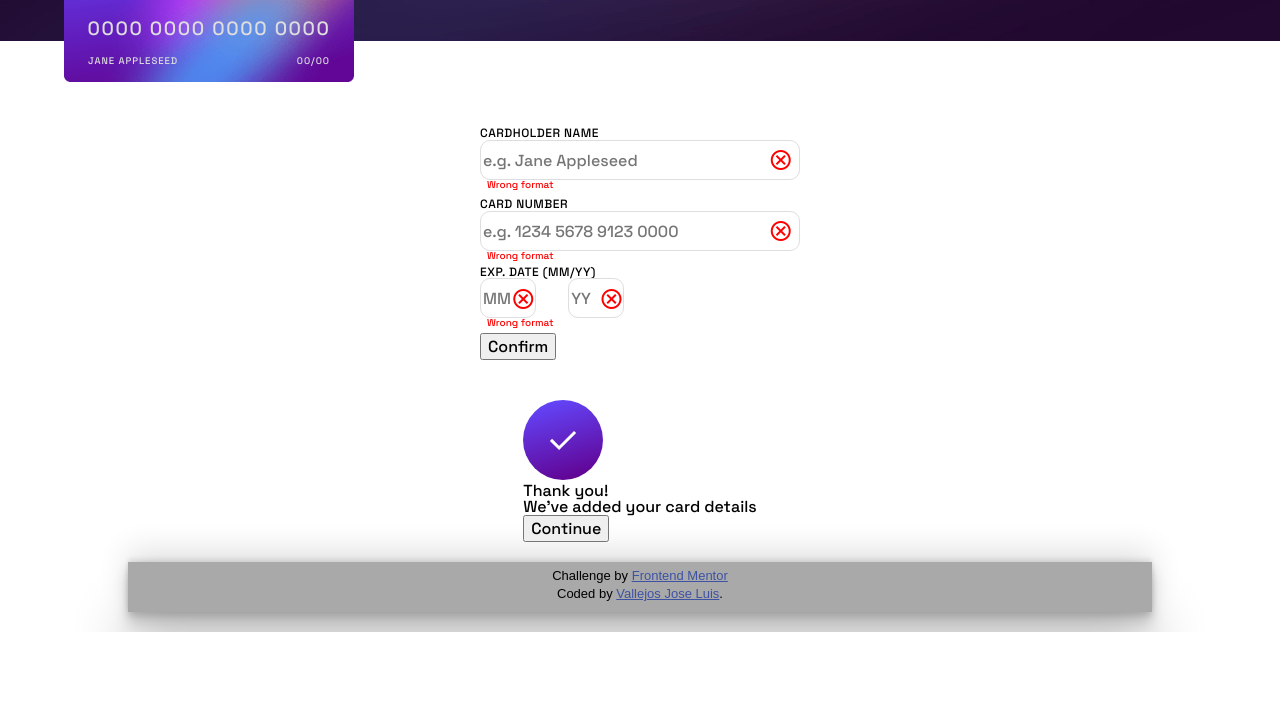
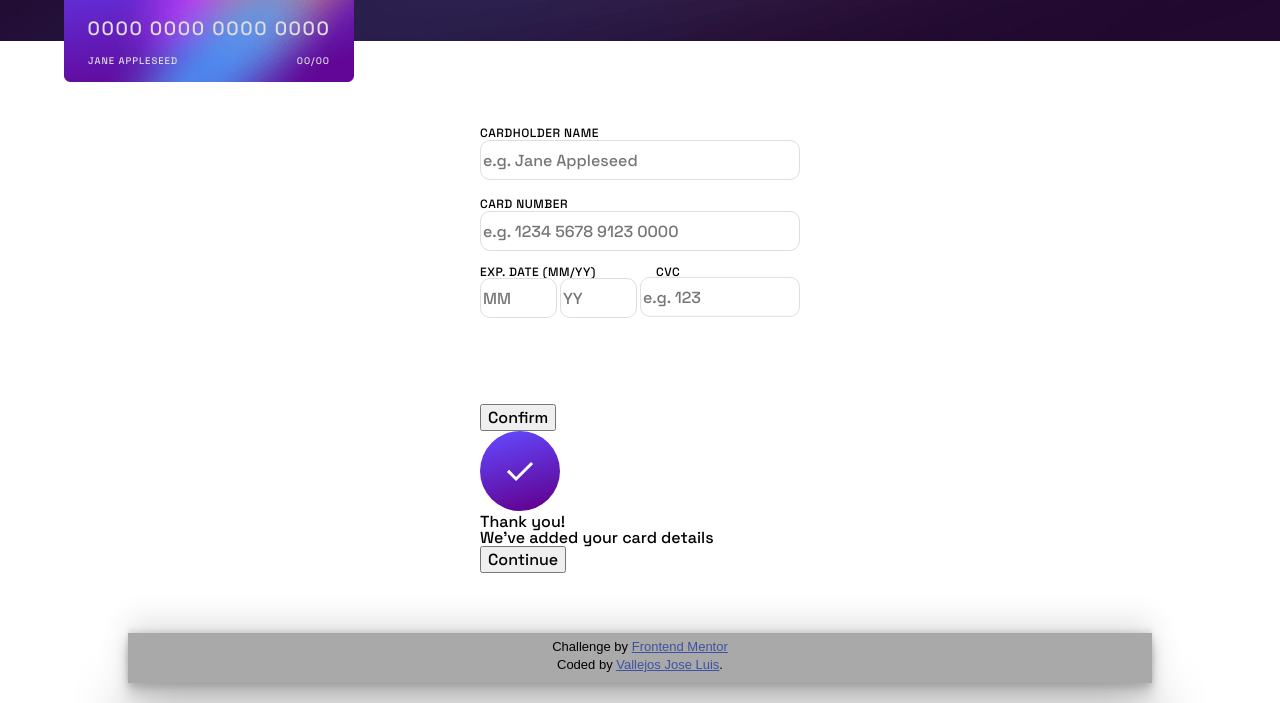
Before and after one commit to NikolaiKoz/FrontendMentor-interactive-card-details-form-main.github.io, a plain HTML site: page index.html in a window 1280 px wide. Shown: the part 199-902 px from the top of the page. Before the commit the page ends 831 px from the top, so only its background shows below. Drawn offline with nearby package versions, Linux system fonts and the light colour scheme.

Commit message:
:bookmark: Form done.

```diff
--- a/index.html
+++ b/index.html
@@ -1,16 +1,20 @@
 <!DOCTYPE html>
 <html lang="en">
+
 <head>
-  <meta name              = "Author" lang="es" content="Jose Luis Vallejos">
-  <meta name              = "keywords" content="site, grid, flexbox, training, frontendmentor, challenge, html, css, JavaScript, form, card details,>
-  <meta name              = "description" content="The interactive card details form is a challenge from the page frontendmentor.io">
-  <meta name              = "copyright" content="Copyright Jose Luis Vallejos">
+  <meta name="Author" lang="es" content="Jose Luis Vallejos">
+  <meta name="keywords" content="site, grid, flexbox, training, frontendmentor, challenge, html, css, JavaScript, form, card details,>
+  <meta name              = " description"
+    content="The interactive card details form is a challenge from the page frontendmentor.io">
+  <meta name="copyright" content="Copyright Jose Luis Vallejos">
   <meta charset="UTF-8">
-  <meta name="viewport" content="width=device-width, initial-scale=1.0"> <!-- displays site properly based on user's device -->
+  <meta name="viewport" content="width=device-width, initial-scale=1.0">
+  <!-- displays site properly based on user's device -->
   <link rel="preconnect" href="https://fonts.googleapis.com">
   <link rel="preconnect" href="https://fonts.gstatic.com" crossorigin>
   <link href="https://fonts.googleapis.com/css2?family=Space+Grotesk:wght@500&display=swap" rel="stylesheet">
-  <link rel="stylesheet" href="https://fonts.googleapis.com/css2?family=Material+Symbols+Outlined:opsz,wght,FILL,GRAD@48,400,0,0" />
+  <link rel="stylesheet"
+    href="https://fonts.googleapis.com/css2?family=Material+Symbols+Outlined:opsz,wght,FILL,GRAD@48,400,0,0" />
   <link rel="icon" type="image/png" sizes="32x32" href="./images/favicon-32x32.png">
   <link rel="stylesheet" href="./styles/style.css">
 
@@ -18,6 +22,7 @@
 
 
 </head>
+
 <body>
 
   <main class="main">
@@ -27,7 +32,8 @@
       <!-- BACKGROUND -->
 
       <picture class="main__cardAndBackground__backgroundContainer">
-        <img src="./images/bg-main-mobile.png" alt="Background mobile image" class="main__cardAndBackground__backgroundContainer__img">
+        <img src="./images/bg-main-mobile.png" alt="Background mobile image"
+          class="main__cardAndBackground__backgroundContainer__img">
       </picture>
 
       <!-- CARD BACK -->
@@ -35,7 +41,8 @@
       <div class="main__cardAndBackground__backCard">
         <picture>
 
-          <img src="./images/bg-card-back.png" alt="Back card image" class="main__cardAndBackground__backCard__container__img">
+          <img src="./images/bg-card-back.png" alt="Back card image"
+            class="main__cardAndBackground__backCard__container__img">
 
           <p class="main__cardAndBackground__backCard__container__cardCodeConfirm">
             000
@@ -48,11 +55,13 @@
       <div class="main__cardAndBackground__frontCard">
 
         <picture>
-          <img src="./images/bg-card-front.png" alt="Front card image" class="main__cardAndBackground__frontCard__container__img">
+          <img src="./images/bg-card-front.png" alt="Front card image"
+            class="main__cardAndBackground__frontCard__container__img">
         </picture>
 
         <picture class="main__cardAndBackground__frontCard__containerLogo">
-          <img src="./images/card-logo.svg" alt="Logo image" class="main__cardAndBackground__frontCard__containerLogo__logo">
+          <img src="./images/card-logo.svg" alt="Logo image"
+            class="main__cardAndBackground__frontCard__containerLogo__logo">
         </picture>
 
         <div class="main__cardAndBackground__frontCard__data">
@@ -92,7 +101,8 @@
         <div class="form__group" id="form__group">
           <label for="cardNumber" class="form__label">Card number</label>
           <div class="form__group-input">
-            <input type="text" class="form__input" id="cardNumber" name="cardNumber" placeholder="e.g. 1234 5678 9123 0000">
+            <input type="text" class="form__input" id="cardNumber" name="cardNumber"
+              placeholder="e.g. 1234 5678 9123 0000">
             <span class="material-symbols-outlined form__validation-state">cancel</span>
           </div>
           <p class="form__input-error">Wrong format</p>
@@ -109,13 +119,24 @@
               <input type="text" class="form__inputDate" id="mm" name="mm" placeholder="MM">
               <span class="material-symbols-outlined form__validation-stateDate">cancel</span>
 
-            <input type="text" class="form__inputDate" id="yy" name="yy" placeholder="YY">
-            <span class="material-symbols-outlined form__validation-stateDate">cancel</span>
+              <input type="text" class="form__inputDate yy" id="yy" name="yy" placeholder="YY">
+              <span class="material-symbols-outlined form__validation-stateDate cancelYy">cancel</span>
             </div>
 
             <p class="form__input-error">Wrong format</p>
+
+            <!-- CVC -->
+
+            <div class="form__group-inputcvc" id="form__group">
+              <label for="cvc" class="form__label">cvc</label>
+              <div class="form__group-inputcvc">
+                <input type="text" class="form__inputcvc" id="cvc" name="cardNumber" placeholder="e.g. 123">
+                <span class="material-symbols-outlined form__validation-statecvc">cancel</span>
               </div>
+              <p class="form__input-error">Wrong format</p>
+
             </div>
+
 
             <div class="form__group form__group-btn-enviar">
               <button type="submit" class="form__btn">Confirm</button>
@@ -153,19 +174,19 @@
 
   <footer>
 
-    <div class            = "attribution">
+    <div class="attribution">
 
       <p>
 
         Challenge by
 
-        <a href           = "https://www.frontendmentor.io?ref=challenge" target="_blank">Frontend Mentor</a>
+        <a href="https://www.frontendmentor.io?ref=challenge" target="_blank">Frontend Mentor</a>
 
       </p>
 
       <p>
         Coded by
-        <a href           = "https://github.com/NikolaiKoz">Vallejos Jose Luis</a>.
+        <a href="https://github.com/NikolaiKoz">Vallejos Jose Luis</a>.
       </p>
 
 
@@ -176,4 +197,5 @@
   <script src="./js/confirmSendForm.js"></script>
   <script src="./js/inputsToCardImg.js"></script>
 </body>
+
 </html>
--- a/styles/style.css
+++ b/styles/style.css
@@ -184,8 +184,13 @@ section, input, footer, button{
 
 }
 
+.containerDateAndCvc{
+	position: relative;
+}
+
 .form__inputDate{
-	width: 3.5em;
+	position: relative;
+	width: 4.8em;
 	height: 2.5em;
 	border: 1px solid var(--light-grayish-violet);
 	border-radius: 10px;
@@ -198,11 +203,51 @@ section, input, footer, button{
 	top: .32em;
 }
 
+.yy{
+	position: absolute;
+	left: 5em;
+}
+
+
+
 .form__validation-stateDate{
 	color: red;
 	position: relative;
-	right: 1.2em;
+	right: 1.4em;
 	top: .32em;
+}
+
+.cancelYy{
+	left: .8em;
+}
+
+.form__group-inputcvc{
+	position: relative;
+	left: 11em;
+	bottom: 4.4em;
+}
+
+.form__inputcvc{
+	transform: translate(-12em, 4.3em);
+	width: 10em;
+	height: 2.5em;
+	border: 1px solid var(--light-grayish-violet);
+	border-radius: 10px;
+}
+
+.form__validation-statecvc{
+	position: absolute;
+	color: red;
+	left: -2.6em;
+	top: 3.2em;
+}
+
+.form__input-error,
+.form__validation-statecvc,
+.cancelYy,
+.form__validation-stateDate,
+.form__validation-state{
+	color: transparent;
 }
 
 
```
Lines whose indentation alone changed are shown as unchanged.
